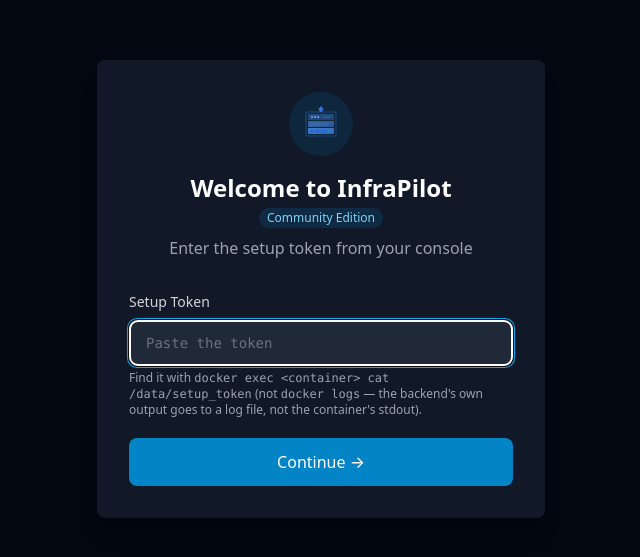
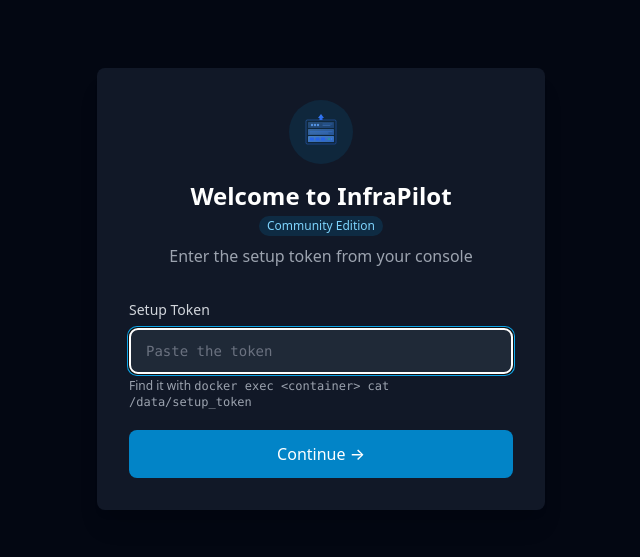
Before and after one commit to devsimplex-org/InfraPilot, a Next.js app in the folder frontend/: page /setup in a window 1280 px wide. Shown: the part 111-668 px from the top of the page, without its empty margins (319-959 px from the left). Built offline with nearby package versions, Linux system fonts and the light colour scheme; no server answers.

Commit message:
setup: drop redundant docker logs caveat from step 1 hint

```diff
--- a/frontend/app/(auth)/setup/page.tsx
+++ b/frontend/app/(auth)/setup/page.tsx
@@ -239,8 +239,6 @@
                 <p className="mt-1 text-xs text-gray-500 dark:text-gray-400">
                   Find it with{" "}
                   <code className="font-mono">docker exec &lt;container&gt; cat /data/setup_token</code>
-                  {" "}(not <code className="font-mono">docker logs</code> — the backend&apos;s
-                  own output goes to a log file, not the container&apos;s stdout).
                 </p>
               </div>
 
```
